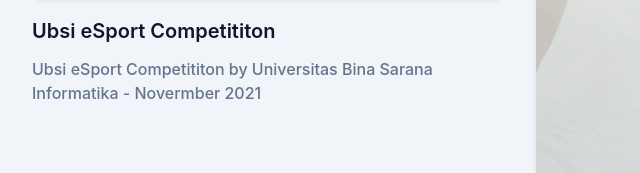
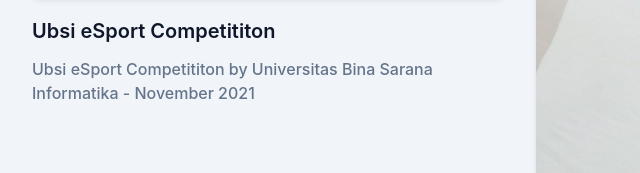
Before and after one commit to annisa-nurrobani/portofolio, a website: page index.html in a window 1280 px wide. Shown: the part 2727-2900 px from the top of the page, 120-760 px from the left. Drawn offline with Linux system fonts and the light colour scheme.

Commit message:
Update index.html

```diff
--- a/index.html
+++ b/index.html
@@ -173,7 +173,7 @@
                         <img src="dist/img/portofolio/dokumentasi (9).jpg" loading="lazy" alt="Ubsi eSport Competititon" width="w-full"/>
                     </div>
                     <h3 class="font-semibold text-xl text-dark mt-5 mb-3 dark:text-white">Ubsi eSport Competititon</h3>
-                    <p class="font-medium text-base text-secondary">Ubsi eSport Competititon by Universitas Bina Sarana Informatika - Novermber 2021</p>
+                    <p class="font-medium text-base text-secondary">Ubsi eSport Competititon by Universitas Bina Sarana Informatika - November 2021</p>
                 </div>
                 <div class="mb-12 p-4 md:w-1/2">
                     <div class="rounded-md shadow-md overflow-hidden">
```
